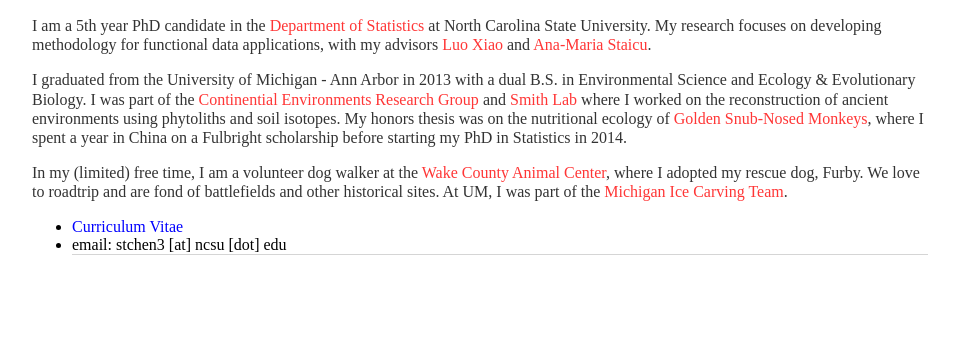
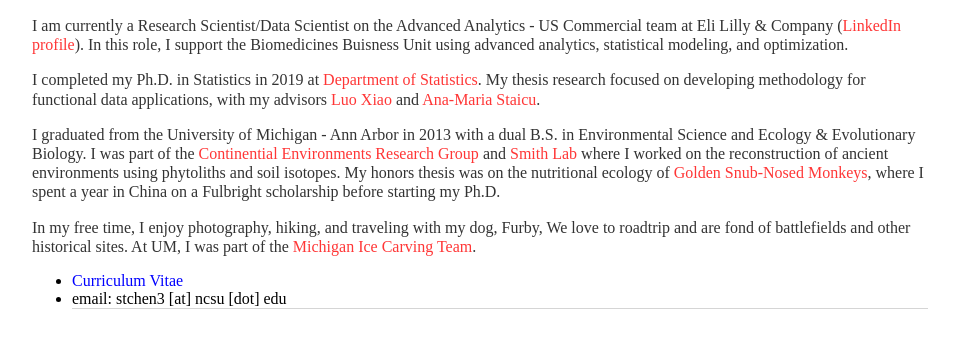
Before and after one commit to stchen3/stchen3.github.io, a Jekyll site: the page built from index.html, in a window 1280 px wide, cut to the strip 476-824 px from the top of the page. Shown: the whole strip, without its empty margins (160-1115 px from the left). Built offline with Jekyll 4.4.1, drawn with Linux system fonts in a browser that asks for light colours.

Commit message:
Updating new Lilly role and CV

```diff
--- a/index.html
+++ b/index.html
@@ -14,8 +14,15 @@
 		</div><!-- /.container -->
 
 		<p>
-			I am a 5th year PhD candidate in the <a href="http://www.stat.ncsu.edu/" target="blank"><font color=#FF3636>Department of Statistics</font></a> at North Carolina State University.
-			My research focuses on developing methodology for functional data applications, with my advisors <a href="http://www4.stat.ncsu.edu/~xiao/" target="blank"><font color=#FF3636>Luo Xiao</font></a> and
+			I am currently a Research Scientist/Data Scientist on the Advanced Analytics - US Commercial team at Eli Lilly & Company
+			(<a href="https://www.linkedin.com/in/stephanie-chen-967b4240/" target="blank"><font color=#FF3636>LinkedIn profile</font></a>).
+			In this role, I support the Biomedicines Buisness Unit using advanced analytics, statistical modeling, and optimization.
+</p>
+<p>
+			I completed my Ph.D. in Statistics in 2019 at
+			<a href="http://www.stat.ncsu.edu/" target="blank"><font color=#FF3636>Department of Statistics</font></a>.
+			My thesis research focused on developing methodology for functional data applications,
+			with my advisors <a href="http://www4.stat.ncsu.edu/~xiao/" target="blank"><font color=#FF3636>Luo Xiao</font></a> and
 			<a href="http://www4.stat.ncsu.edu/~staicu/" target="blank"><font color=#FF3636>Ana-Maria Staicu</font></a>.
 		</p>
 
@@ -24,15 +31,15 @@
 			I was part of the <a href="http://www.earth.lsa.umich.edu/~nsheldon/" target="blank"><font color=#FF3636>Continential Environments Research Group</font></a> and
 <a href="hhttps://sites.lsa.umich.edu/sysmith-lab/" target="blank"><font color=#FF3636>Smith Lab</font></a> where I worked on the reconstruction of ancient environments using phytoliths and soil isotopes.
 			My honors thesis was on the nutritional ecology of <a href="https://en.wikipedia.org/wiki/Golden_snub-nosed_monkey" target="blank"><font color=#FF3636>Golden Snub-Nosed Monkeys</font></a>,
-			where I spent a year in China on a Fulbright scholarship before starting my PhD in Statistics in 2014.
+			where I spent a year in China on a Fulbright scholarship before starting my Ph.D.
     		</p>
 
     		<p>
-			In my (limited) free time, I am a volunteer dog walker at the <a href="http://www.wakegov.com/pets/adoptions/Pages/default.aspx" target="blank"><font color=#FF3636>Wake County Animal Center</font></a>, where I adopted my rescue dog, Furby.
+			In my free time, I enjoy photography, hiking, and traveling with my dog, Furby,
 			We love to roadtrip and are fond of battlefields and other historical sites.
 			At UM, I was part of the <a href="http://umich.edu/~mict/" target="blank"><font color=#FF3636>Michigan Ice Carving Team</font></a>.
 			</p>
 
     		<ul>
-    			<li><a href="SChen_CV_nov28.pdf"><font color=blue> Curriculum Vitae</font></a></li>
+    			<li><a href="SChen_CV_sep2020.pdf"><font color=blue> Curriculum Vitae</font></a></li>
         		<li>email: stchen3 [at] ncsu [dot] edu</li>
```
